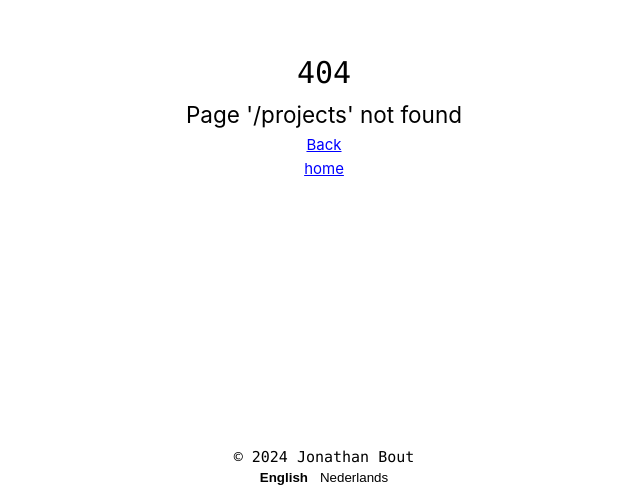
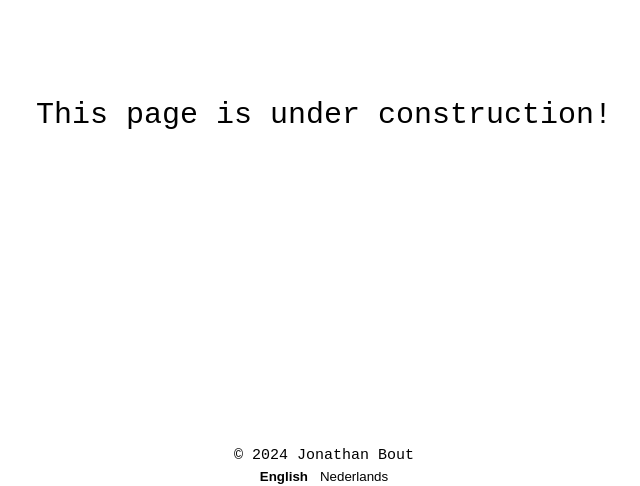
Before and after one commit to JonathanBout/portfolio, a Vue app: page /projects in a window 1280 px wide. Before the commit this address had no page. Shown: the part 314-800 px from the top of the page, without its empty margins (316-956 px from the left). Built offline with nearby package versions, Linux system fonts and the light colour scheme.

Commit message:
some more abstraction, projects button

```diff
--- a/src/App.vue
+++ b/src/App.vue
@@ -1,12 +1,17 @@
 <script setup lang="ts">
 import { RouterView } from "vue-router"
 import Footer from "./components/FooterComponent.vue"
+import Header from "./components/HeaderComponent.vue"
 </script>
 
 <template>
-    <header>
-        <a href="/"> Jonathan Bout </a>
+    <header class="monospace">
+        <Header />
     </header>
-    <RouterView />
-    <Footer />
+    <main>
+        <RouterView />
+    </main>
+    <footer class="monospace">
+        <Footer />
+    </footer>
 </template>
--- a/src/assets/main.less
+++ b/src/assets/main.less
@@ -39,14 +39,12 @@ header {
     align-items: center;
     gap: 2em;
     text-transform: capitalize;
-    font-family: "Cascadia Code", "Cascadia Mono", "Fira Code", "Fira Mono", "Roboto Mono",
-        "Consolas", monospace;
     a {
         text-decoration: none;
         color: white;
         transform-origin: top center;
         display: inline-block;
-        transition: font-size 0.3s;
+        transition: font-size 0.3s linear;
         font-size: 1em;
 
         &:not(:only-child):hover {
@@ -66,6 +64,10 @@ main {
 
 :focus-visible {
     outline: 1px solid black;
+}
+
+.monospace {
+    font-family: "Cascadia Code", "Cascadia Mono", "Courier New", monospace;
 }
 
 @keyframes rainbow-hover {
--- a/src/components/FooterComponent.vue
+++ b/src/components/FooterComponent.vue
@@ -6,7 +6,6 @@ const locale = inject("locale")
 </script>
 
 <template>
-    <footer>
     <p class="credits">&copy; {{ creditsYear }} Jonathan Bout</p>
     <p class="language-display">
         <!-- @vue-expect-error property does not exist on type ... -->
@@ -18,13 +17,11 @@ const locale = inject("locale")
             {{ $t("language.nl") }}
         </button>
     </p>
-    </footer>
 </template>
 
 <style scoped lang="less">
 .credits,
 .language-display {
-    font-family: "Cascadia Code", "Cascadia Mono", "Consolas", monospace;
     text-align: center;
     font-size: 1em;
 }
--- /dev/null
+++ b/src/components/HeaderComponent.vue
@@ -0,0 +1,9 @@
+<template>
+    <a href="/" class="site-title"> Jonathan Bout </a>
+    <a href="/projects">{{ $t("header.projects") }}</a>
+</template>
+<style lang="less" scoped>
+.site-title {
+    font-size: 1.4em;
+}
+</style>
--- a/src/localizer/index.ts
+++ b/src/localizer/index.ts
@@ -53,7 +53,11 @@ export function createLocalizer(): Localizer {
 
         window.location.search = query.toString()
     } else {
-        const preferredLocale = window.localStorage.getItem("locale")
+        let preferredLocale = window.localStorage.getItem("locale")
+
+        if (!LOCALES.includes(preferredLocale as Locale)) {
+            preferredLocale = null
+        }
 
         if (!preferredLocale && window.navigator.language) {
             switch (window.navigator.language.split("-")[0] as Locale) {
--- a/src/localizer/locales/en.json
+++ b/src/localizer/locales/en.json
@@ -10,5 +10,9 @@
     },
     "language": {
         "name": "English"
-    }
+    },
+    "header": {
+        "projects": "Projects"
+    },
+    "underConstruction": "This page is under construction!"
 }
--- a/src/localizer/locales/nl.json
+++ b/src/localizer/locales/nl.json
@@ -10,5 +10,9 @@
     },
     "language": {
         "name": "Nederlands"
-    }
+    },
+    "header": {
+        "projects": "Projecten"
+    },
+    "underConstruction": "Hier wordt nog aan gewerkt!"
 }
--- a/src/router/index.ts
+++ b/src/router/index.ts
@@ -1,5 +1,5 @@
 import { createRouter, createWebHistory } from "vue-router"
-import { HomeView, NotFoundView } from "../views"
+import { HomeView, NotFoundView, ProjectsView } from "../views"
 
 const router = createRouter({
     history: createWebHistory(import.meta.env.BASE_URL),
@@ -12,6 +12,11 @@ const router = createRouter({
             children: []
         },
         {
+            path: "/projects",
+            name: "projects",
+            component: ProjectsView
+        },
+        {
             path: "/:fullPath(.*)",
             name: "not-found",
             component: NotFoundView
--- a/src/views/HomeView.vue
+++ b/src/views/HomeView.vue
@@ -1,5 +1,4 @@
 <template>
-    <main>
         <div class="icons">
             <a
                 href="https://github.com/jonathanbout"
@@ -14,7 +13,6 @@
             >
             </a>
         </div>
-    </main>
 </template>
 
 <style scoped lang="less">
--- a/src/views/NotFoundView.vue
+++ b/src/views/NotFoundView.vue
@@ -5,15 +5,8 @@ const path = useRoute().path
 </script>
 
 <template>
-    <main>
-        <h1 class="error-code">404</h1>
+        <h1 class="monospace">404</h1>
         <h2>{{ $t("errorPage.pageNotFound", { path }) }}</h2>
         <a href="/">{{ $t("errorPage.back") }}</a>
         <a href="/">{{ $t("home") }}</a>
-    </main>
 </template>
-<style lang="less">
-.error-code {
-    font-family: "Cascadia Code", "Cascadia Mono", "Consolas", monospace;
-}
-</style>
--- /dev/null
+++ b/src/views/ProjectsView.vue
@@ -0,0 +1,3 @@
+<template>
+    <h1 class="monospace">{{ $t("underConstruction") }}</h1>
+</template>
--- a/src/views/index.ts
+++ b/src/views/index.ts
@@ -1,4 +1,5 @@
 import HomeView from "./HomeView.vue"
 import NotFoundView from "./NotFoundView.vue"
+import ProjectsView from "./ProjectsView.vue"
 
-export { HomeView, NotFoundView }
+export { HomeView, NotFoundView, ProjectsView }
```
Lines whose indentation alone changed are shown as unchanged.
